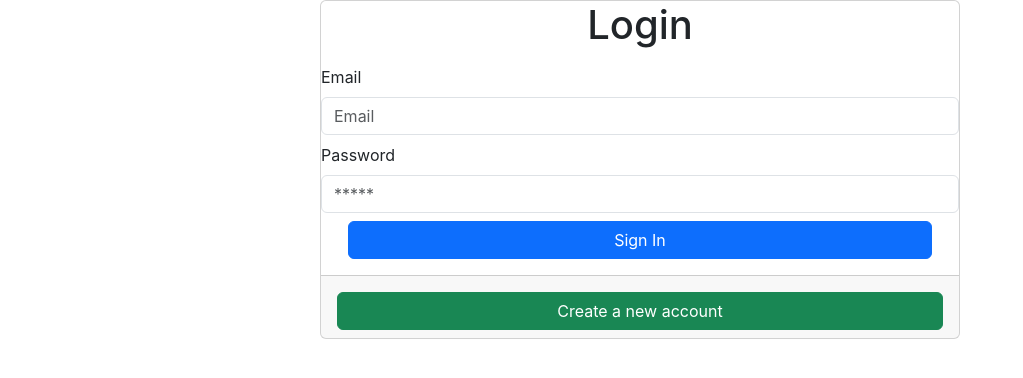
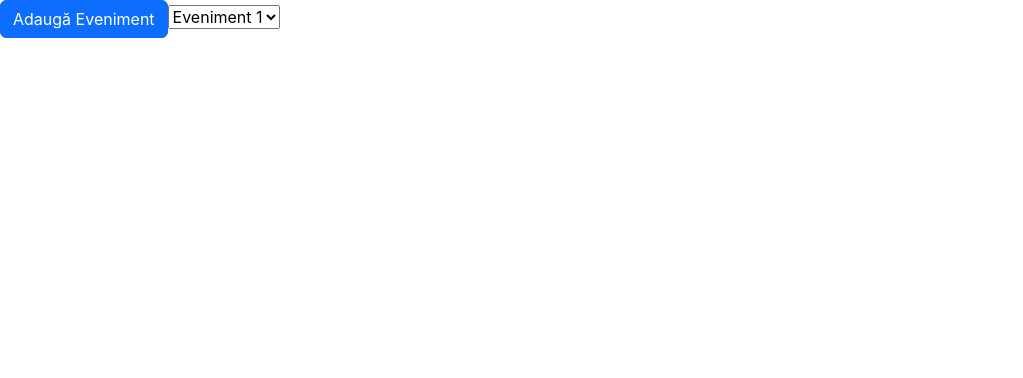
Before and after one commit to ARobertM/checkmate-web-app, a React (Create React App) app in the folder frontend/checkmate-tw/: page / in a window 1280 px wide. Shown: the top 378 px of the page, without its empty margins (0-1023 px from the left). Built offline with nearby package versions, Linux system fonts and the light colour scheme.

Commit message:
addevent e ok

```diff
--- a/frontend/checkmate-tw/src/App.js
+++ b/frontend/checkmate-tw/src/App.js
@@ -4,6 +4,8 @@ import LogIn from "./Components/LogIn/LogIn";
 import SignUp from "./Components/SignUp/SignUp";
 import { BrowserRouter as Router, Route, Routes } from "react-router-dom";
 import Home from "./Components/Home/Home";
+import Event from "./Components/Events/Events";
+import AddEvent from "./Components/Events/AddEvents";
 
 
 function App() {
@@ -12,7 +14,9 @@ function App() {
       <Routes>
         <Route path="/signin" element={<LogIn/>} />
         <Route path="/signup" element={<SignUp/>} />
-        <Route path="/" element={<LogIn/>} />
+        <Route path="/login" element={<LogIn/>} />
+        <Route path="/" element={<Event/>}/>
+        <Route path="/addevent" element={<AddEvent/>}/>
         <Route path="/home" element={<Home/>}/>
       </Routes>
     </Router>
--- a/frontend/checkmate-tw/src/Components/Events/Events.js
+++ b/frontend/checkmate-tw/src/Components/Events/Events.js
@@ -0,0 +1,58 @@
+import React, { useState } from 'react';
+import { useNavigate } from 'react-router-dom';
+import './EventStyle.css';
+
+const Event = () => {
+  const [events, setEvents] = useState([
+    {
+      name: 'Eveniment 1',
+      description: 'Descriere Eveniment 1',
+      date: '2023-01-01',
+      startTime: '10:00',
+      endTime: '12:00',
+      status: 'open'
+    },
+    // ... alte evenimente
+  ]);
+
+  const [selectedEvent, setSelectedEvent] = useState(null);
+  const navigate = useNavigate(); // Inițializarea useNavigate aici
+
+  const handleSelect = (event) => {
+    const eventDetails = events.find(e => e.name === event.target.value);
+    setSelectedEvent(eventDetails);
+  };
+
+  const handleAddEvent = () => {
+    navigate("/addEvent"); // Navighează la pagina AddEvent
+  };
+
+  return (
+    <div className="app-container">
+      <button onClick={handleAddEvent} className="btn btn-primary">
+        Adaugă Eveniment
+      </button>
+      <select className="event-select" onChange={handleSelect}>
+        {events.map((event, index) => (
+          <option key={index} value={event.name}>
+            {event.name}
+          </option>
+        ))}
+      </select>
+      {selectedEvent && (
+        <div className="event-details">
+          <h3>{selectedEvent.name}</h3>
+          <p>{selectedEvent.description}</p>
+          <p>Data: {selectedEvent.date}</p>
+          <p>Ora început: {selectedEvent.startTime}</p>
+          <p>Ora sfârșit: {selectedEvent.endTime}</p>
+          <p className={`status-${selectedEvent.status}`}>
+            Status: {selectedEvent.status === 'open' ? 'Deschis' : 'Închis'}
+          </p>
+        </div>
+      )}
+    </div>
+  );
+};
+
+export default Event;
```
Also changed, not shown: 1 other file (tests, documents, lock files or other folders).
